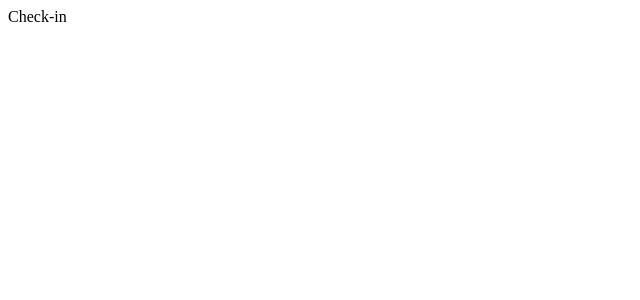
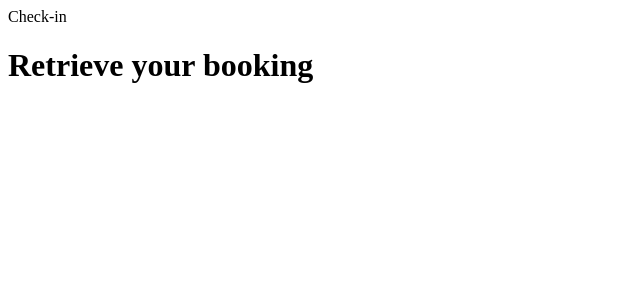
Before and after one commit to lkononenko/angular2-rf, an Angular app: page / in a window 1280 px wide. Shown: the top 300 px of the page, without its empty margins (0-640 px from the left). Built offline with nearby package versions, Linux system fonts and the light colour scheme.

Commit message:
Create FindTrip module

```diff
--- a/src/app/app.component.html
+++ b/src/app/app.component.html
@@ -1,5 +1,7 @@
 <header>
   <div class="header_title">Check-in</div>
 </header>
-<main></main>
+<main>
+  <rf-find-trip></rf-find-trip>
+</main>
 <footer></footer>
--- a/src/app/app.module.ts
+++ b/src/app/app.module.ts
@@ -4,6 +4,7 @@ import { FormsModule } from '@angular/forms';
 import { HttpModule } from '@angular/http';
 
 import { AppComponent } from './app.component';
+import { FindTripModule } from './find-trip/find-trip.module'
 
 @NgModule({
   declarations: [
@@ -12,7 +13,9 @@ import { AppComponent } from './app.component';
   imports: [
     BrowserModule,
     FormsModule,
-    HttpModule
+    HttpModule,
+
+    FindTripModule
   ],
   providers: [],
   bootstrap: [AppComponent]
--- /dev/null
+++ b/src/app/find-trip/find-trip.component.html
@@ -0,0 +1 @@
+<h1>Retrieve your booking</h1>
--- /dev/null
+++ b/src/app/find-trip/find-trip.component.ts
@@ -0,0 +1,15 @@
+import { Component, OnInit } from '@angular/core';
+
+@Component({
+  selector: 'rf-find-trip',
+  templateUrl: './find-trip.component.html',
+  styleUrls: ['./find-trip.component.scss']
+})
+export class FindTripComponent implements OnInit {
+
+  constructor() { }
+
+  ngOnInit() {
+  }
+
+}
```
Also changed, not shown: src/app/find-trip/find-trip.module.ts (added, +10 -0 lines), src/app/find-trip/find-trip.component.scss (added), 1 other file (tests, documents, lock files or other folders).
